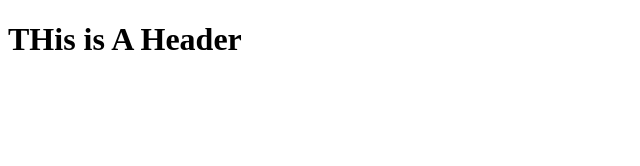
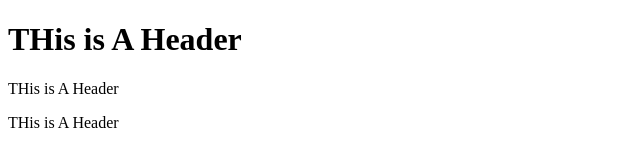
Before and after one commit to harshitvijay/Gittesting, a website: page index.html in a window 1280 px wide. Shown: the whole page, without its empty margins (0-640 px from the left). Drawn offline with Linux system fonts and the light colour scheme.

Commit message:
second Commit

```diff
--- a/index.html
+++ b/index.html
@@ -8,5 +8,7 @@
 </head>
 <body>
     <h1>THis is A Header</h1>
+    <p>THis is A Header</p>
+    <p>THis is A Header</p>
 </body>
 </html>
```
Also changed, not shown: package.json (added, +24 -0 lines), 2 other files.
